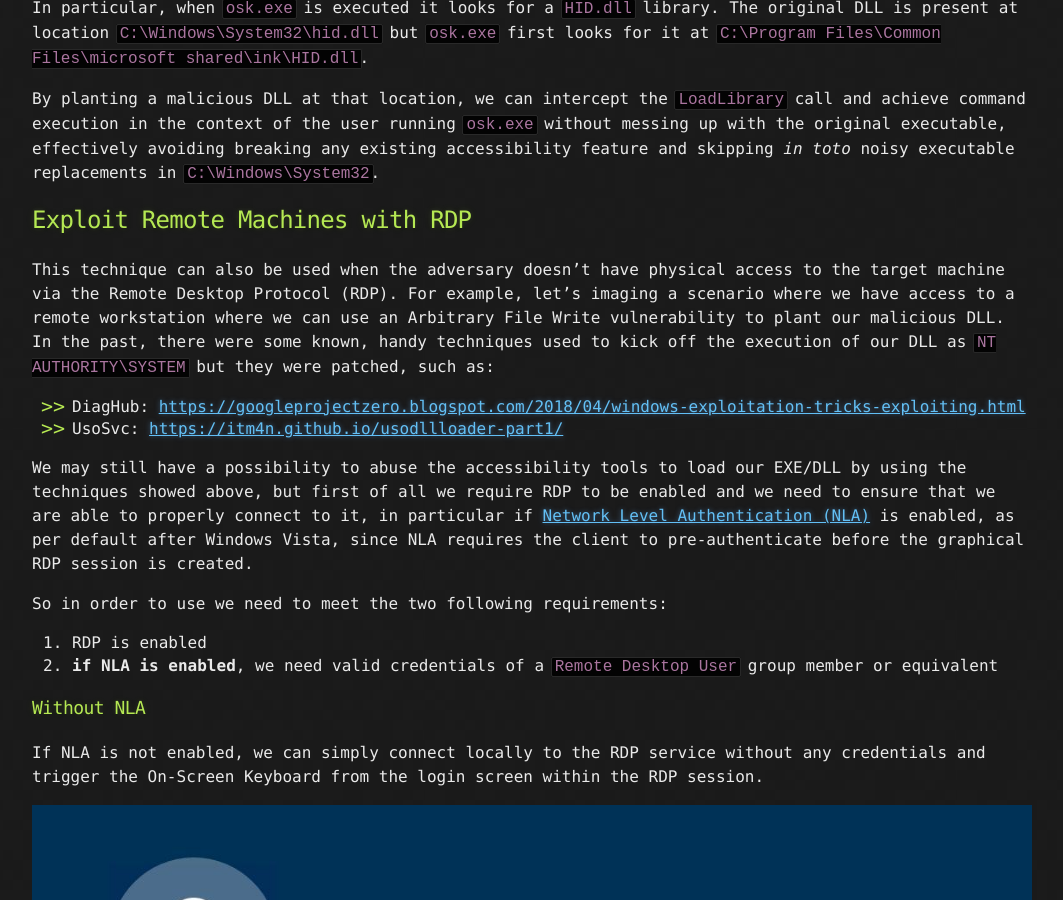
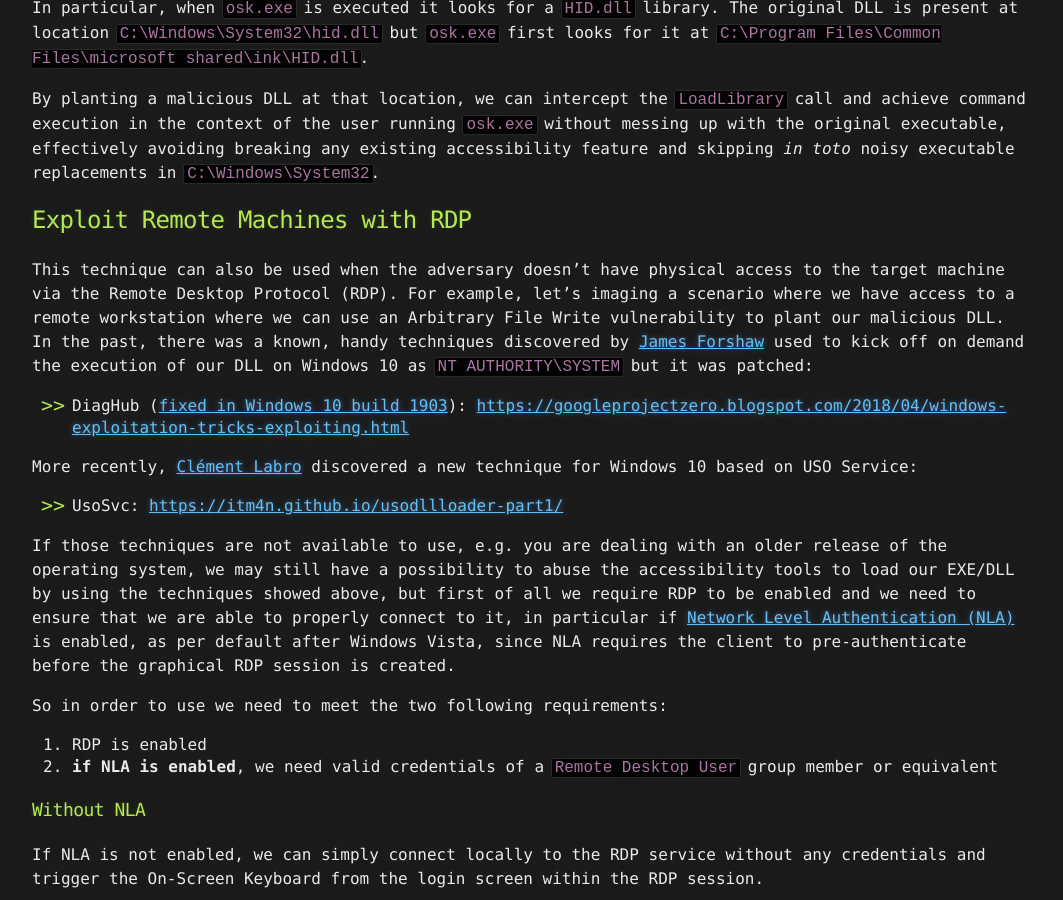
Before and after one commit to phra/phra.github.io, a Jekyll site: the page built from posts/arbitrary-write-accessibility-tools.md, in a window 1280 px wide and 900 px high, scrolled down 2231 px. Shown: the whole window, without its empty margins (108-1171 px from the left). Built offline with Jekyll 4.4.1, drawn with Linux system fonts in a browser that asks for light colours.

Commit message:
posts: update

```diff
--- a/posts/arbitrary-write-accessibility-tools.md
+++ b/posts/arbitrary-write-accessibility-tools.md
@@ -42,12 +42,15 @@
 
 ## Exploit Remote Machines with RDP
 
-This technique can also be used when the adversary doesn't have physical access to the target machine via the Remote Desktop Protocol (RDP). For example, let's imaging a scenario where we have access to a remote workstation where we can use an Arbitrary File Write vulnerability to plant our malicious DLL. In the past, there were some known, handy techniques used to kick off the execution of our DLL as `NT AUTHORITY\SYSTEM` but they were patched, such as:
+This technique can also be used when the adversary doesn't have physical access to the target machine via the Remote Desktop Protocol (RDP). For example, let's imaging a scenario where we have access to a remote workstation where we can use an Arbitrary File Write vulnerability to plant our malicious DLL. In the past, there was a known, handy techniques discovered by [James Forshaw](https://twitter.com/tiraniddo) used to kick off on demand the execution of our DLL on Windows 10 as `NT AUTHORITY\SYSTEM` but it was patched:
 
-- DiagHub: [https://googleprojectzero.blogspot.com/2018/04/windows-exploitation-tricks-exploiting.html](https://googleprojectzero.blogspot.com/2018/04/windows-exploitation-tricks-exploiting.html)
+- DiagHub ([fixed in Windows 10 build 1903](https://twitter.com/decoder_it/status/1131247394031579138)): [https://googleprojectzero.blogspot.com/2018/04/windows-exploitation-tricks-exploiting.html](https://googleprojectzero.blogspot.com/2018/04/windows-exploitation-tricks-exploiting.html)
+
+More recently, [Clément Labro](https://twitter.com/itm4n) discovered a new technique for Windows 10 based on USO Service:
+
 - UsoSvc: [https://itm4n.github.io/usodllloader-part1/](https://itm4n.github.io/usodllloader-part1/)
 
-We may still have a possibility to abuse the accessibility tools to load our EXE/DLL by using the techniques showed above, but first of all we require RDP to be enabled and we need to ensure that we are able to properly connect to it, in particular if [Network Level Authentication (NLA)](https://docs.microsoft.com/en-us/previous-versions/windows/it-pro/windows-server-2008-R2-and-2008/cc732713(v=ws.11)?redirectedfrom=MSDN) is enabled, as per default after Windows Vista, since NLA requires the client to pre-authenticate before the graphical RDP session is created.
+If those techniques are not available to use, e.g. you are dealing with an older release of the operating system, we may still have a possibility to abuse the accessibility tools to load our EXE/DLL by using the techniques showed above, but first of all we require RDP to be enabled and we need to ensure that we are able to properly connect to it, in particular if [Network Level Authentication (NLA)](https://docs.microsoft.com/en-us/previous-versions/windows/it-pro/windows-server-2008-R2-and-2008/cc732713(v=ws.11)?redirectedfrom=MSDN) is enabled, as per default after Windows Vista, since NLA requires the client to pre-authenticate before the graphical RDP session is created.
 
 So in order to use we need to meet the two following requirements:
 
```
